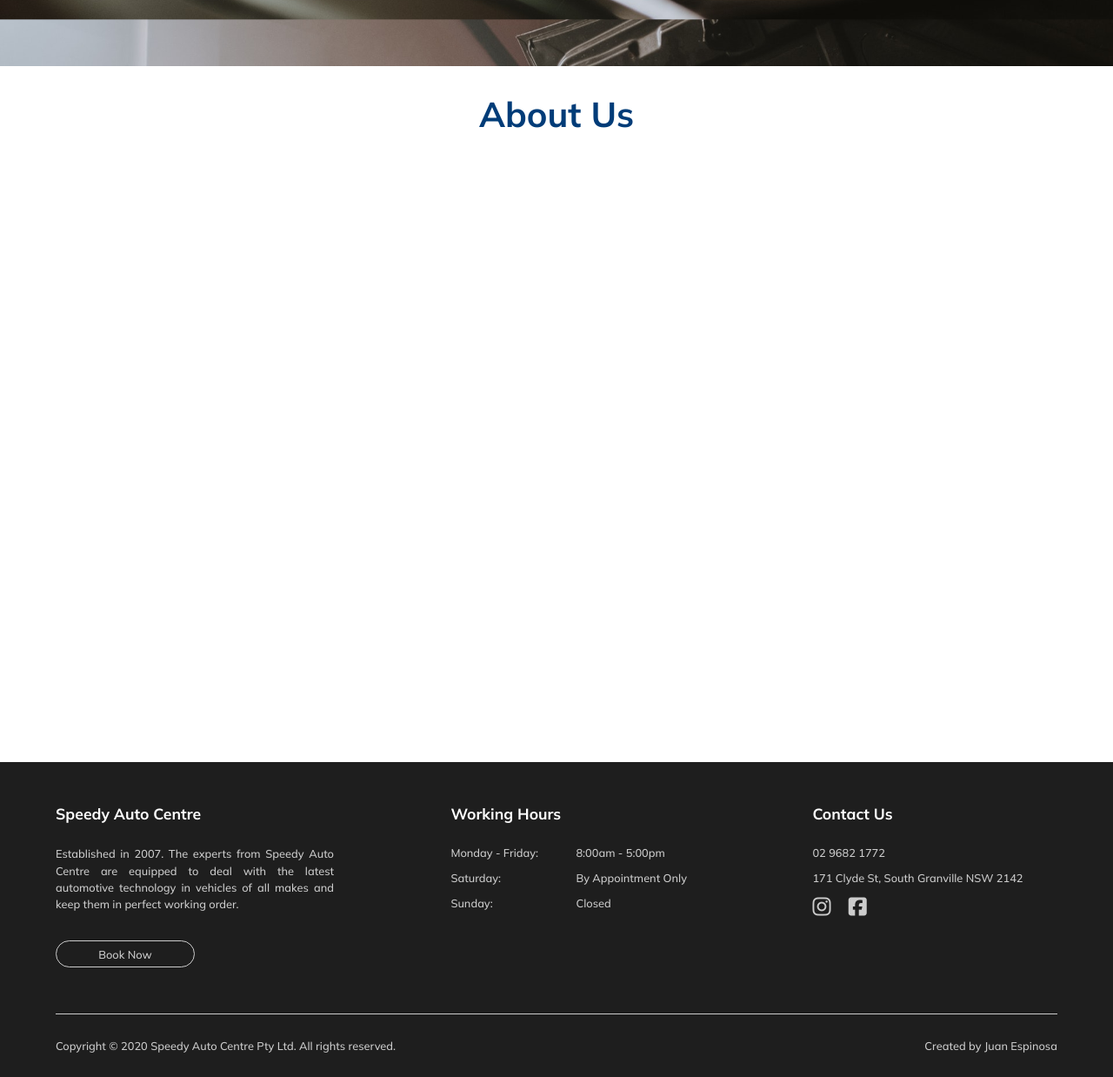
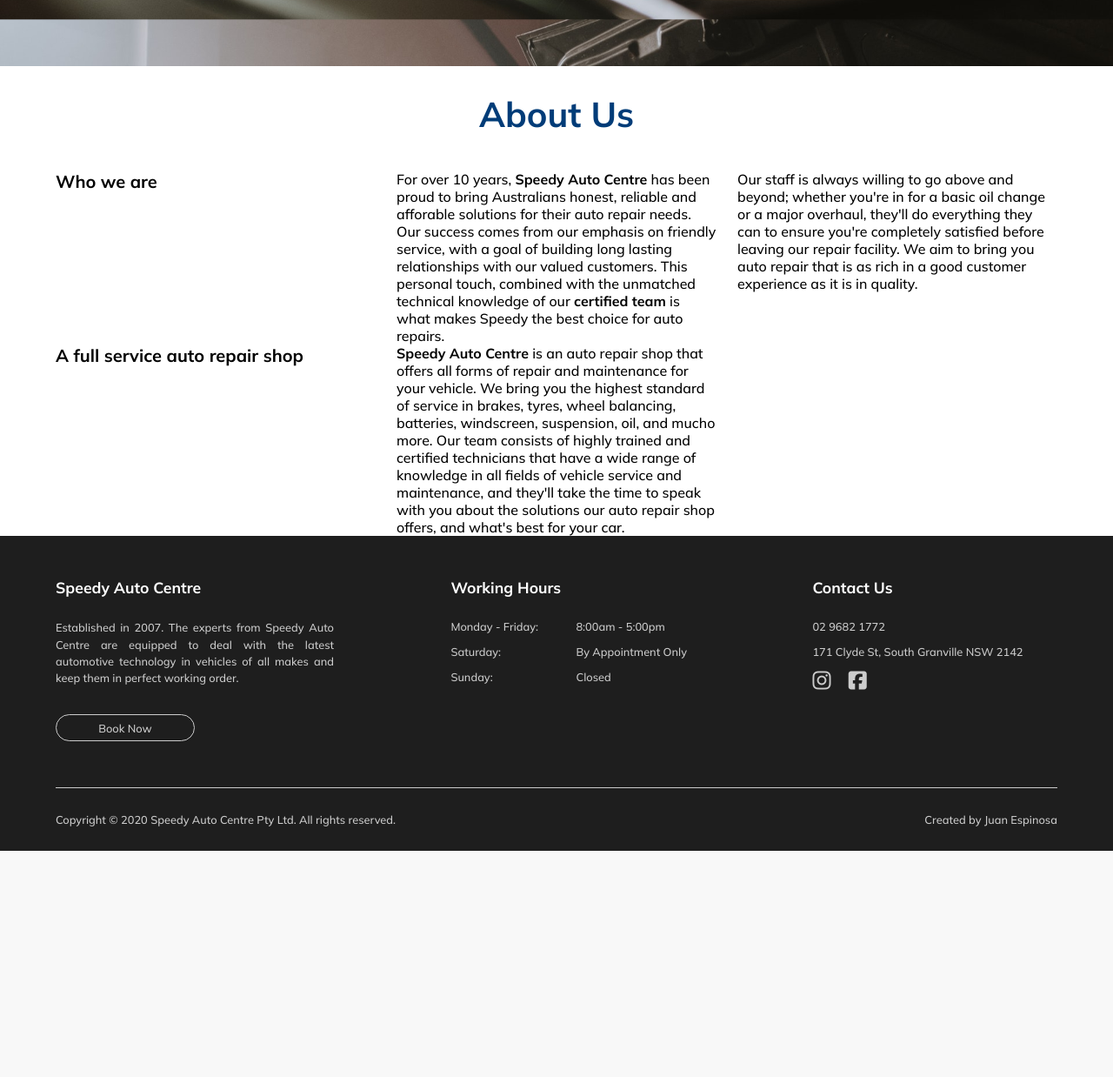
Before and after one commit to juanej88/SpeedyAutoCentre, a PHP site: page /aboutus.php in a window 1280 px wide. Shown: the part 420-1658 px from the top of the page at 87% size. After the commit the page ends 1398 px from the top, so only its background shows below. Run offline with PHP 8.4, Linux system fonts and the light colour scheme; some libraries are stand-ins or nearby versions.

Commit message:
Add About Us second section

```diff
--- a/aboutus.php
+++ b/aboutus.php
@@ -22,7 +22,22 @@
 
     <section id="aboutUsSecondSection">
       <h1 class="aboutUsHeading">About Us</h1>
-
+      <h3>Who we are</h3>
+      <p>
+        For over 10 years, <strong>Speedy Auto Centre</strong> has been proud to bring Australians honest, reliable and afforable solutions for their auto repair needs.
+        Our success comes from our emphasis on friendly service, with a goal of building long lasting relationships with our valued customers.
+        This personal touch, combined with the unmatched technical knowledge of our <strong>certified team</strong> is what makes Speedy the best choice for auto repairs.
+      </p>
+      <p>
+        Our staff is always willing to go above and beyond; whether you're in for a basic oil change or a major overhaul, they'll do everything they can to ensure you're completely satisfied before leaving our repair facility.
+        We aim to bring you auto repair that is as rich in a good customer experience as it is in quality.
+      </p>
+      <h3>A full service auto repair shop</h3>
+      <p>
+        <strong>Speedy Auto Centre</strong> is an auto repair shop that offers all forms of repair and maintenance for your vehicle.
+        We bring you the highest standard of service in brakes, tyres, wheel balancing, batteries, windscreen, suspension, oil, and mucho more.
+        Our team consists of highly trained and certified technicians that have a wide range of knowledge in all fields of vehicle service and maintenance, and they'll take the time to speak with you about the solutions our auto repair shop offers, and what's best for your car.
+      </p>
     </section>
 
   </main>
--- a/css/style.css
+++ b/css/style.css
@@ -1367,7 +1367,7 @@ header .barLines {
   background-image: url(../images/background/aboutUsBackground.jpg);
   background-size: cover;
   background-attachment: fixed;
-  background-position: 50% 115%;
+  background-position: 65% 115%;
 }
 
 @media (max-device-width: 850px) and (-webkit-min-device-pixel-ratio: 2) {
@@ -1389,13 +1389,12 @@ header .barLines {
 
   .aboutUsBackground {
     background-size: cover;
-    background-position: 50% 35%;
+    background-position: 65% 35%;
   }
 }
 
 #aboutUsSecondSection {
   width: 100%;
-  height: 100vh;
   padding: 0 5%;
   display: grid;
   grid-template-columns: repeat(3, 1fr);
```
